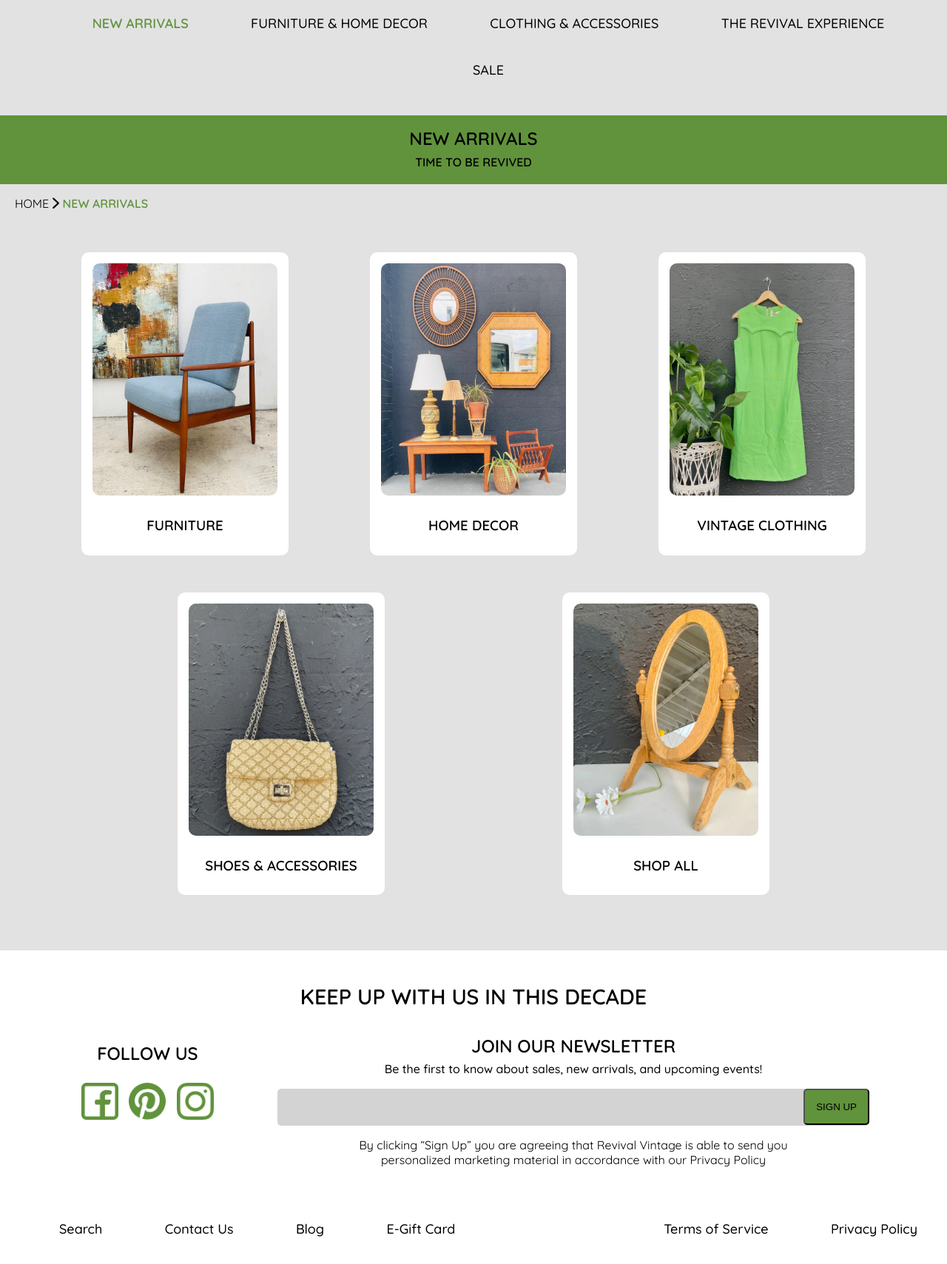
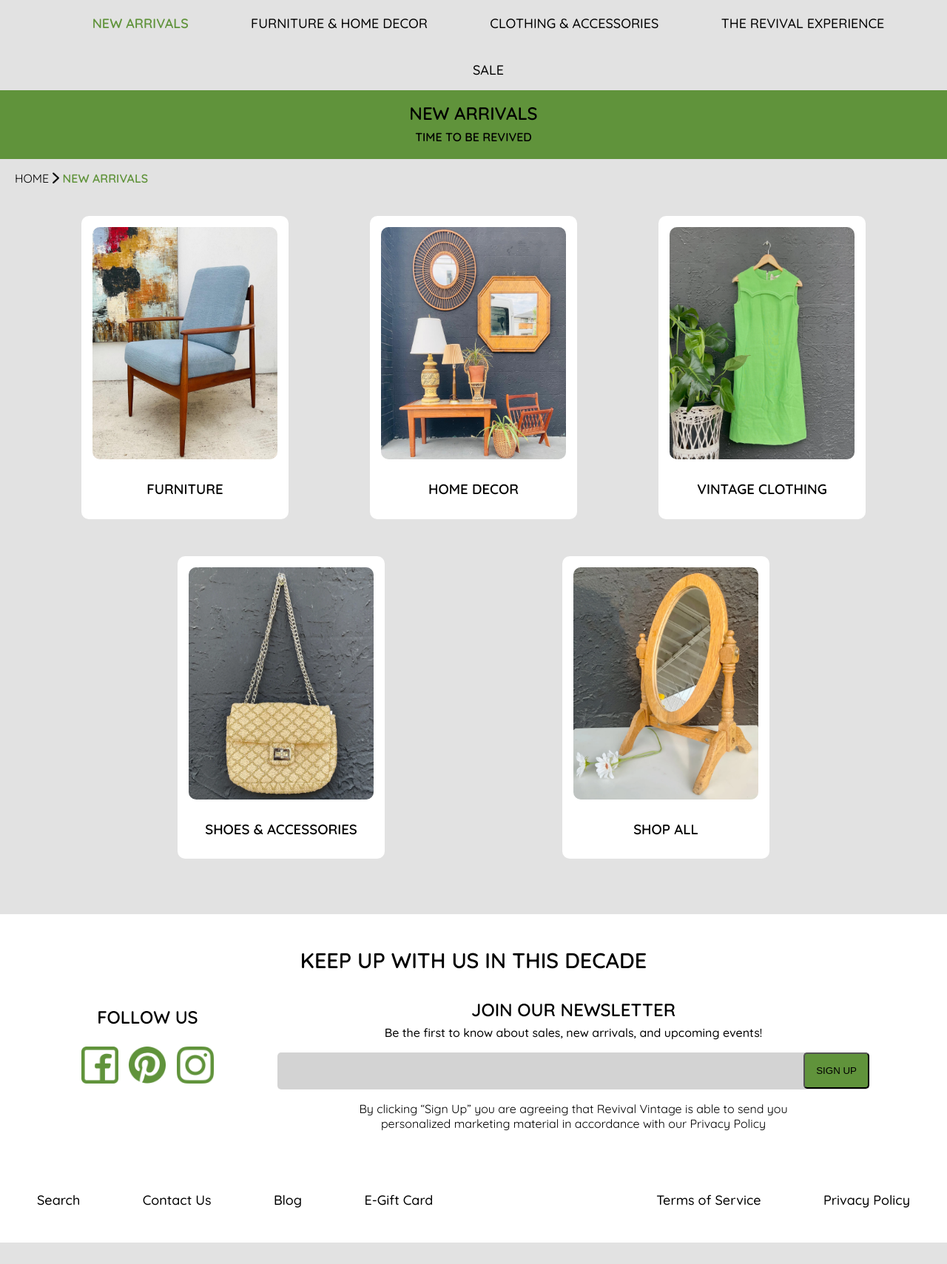
Before and after one commit to jennagroves/UX_UI_HW_19, a plain HTML site: page index.html in a window 1280 px wide. Shown: the part 140-1849 px from the top of the page at 74% size. After the commit the page ends 1820 px from the top, so only its background shows below. Drawn offline with Linux system fonts and the light colour scheme.

Commit message:
updated css

```diff
--- a/css/styles.css
+++ b/css/styles.css
@@ -15,6 +15,7 @@ body {
 }
 .logo {
     width: 250px;
+    margin-left: 5px;
 }
 .icon {
     width: 40px;
@@ -46,7 +47,7 @@ li {
 .pageTitle {
     text-align: center;
     background: #60933B;
-    margin-top: 50px;
+    margin-top: 15px;
     padding: 5px;
     line-height: .5;
 }
@@ -70,7 +71,7 @@ li {
     flex-direction: row;
     justify-content: space-evenly;
     text-align: center;
-    margin-top: 40px;
+    margin-top: 25px;
 }
 .card-image {
     width: 250px;
@@ -119,6 +120,7 @@ footer {
 .sm-icon {
     width: 50px;
     padding: 5px;
+    cursor: pointer;
 }
 .email {
     margin-right: 60px;
@@ -141,6 +143,7 @@ button {
     padding: 15px;
     float: right;
     border-radius: 5px;
+    cursor: pointer;
 }
 .disclaimer {
     text-align: center;
@@ -153,4 +156,9 @@ button {
 }
 .left-links {
     margin-right: 0;
+    padding: 10px;
 }
+.right-links {
+    margin-left: 0;
+    padding: 10px;
+}
```
